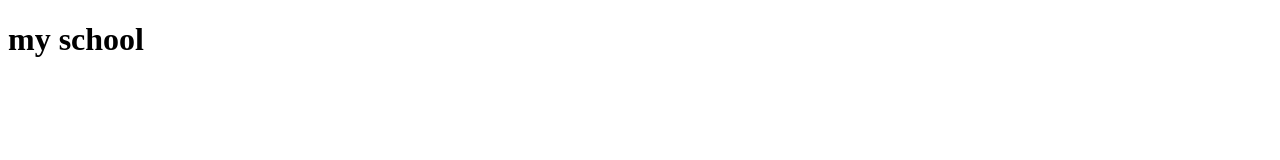
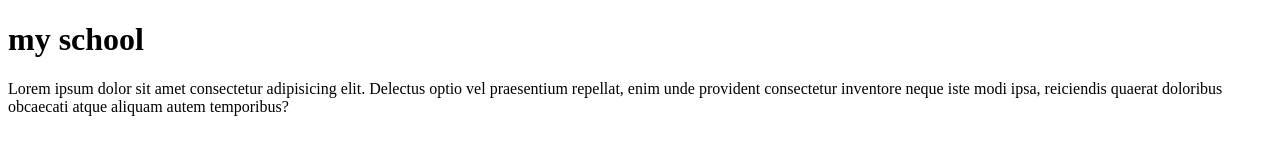
Before and after one commit to thilakshiya/new-project, a plain HTML site: page index.html in a window 1280 px wide. Drawn offline with Linux system fonts and the light colour scheme.

Commit message:
html css change

```diff
--- a/index.html
+++ b/index.html
@@ -7,6 +7,9 @@
 </head>
 <body>
     <h1>my school</h1>
+    <p>Lorem ipsum dolor sit amet consectetur adipisicing elit. Delectus optio vel praesentium repellat, enim unde
+        provident consectetur inventore neque iste modi
+         ipsa, reiciendis quaerat doloribus obcaecati atque aliquam autem temporibus?</p>
 
 
 </body>
```
